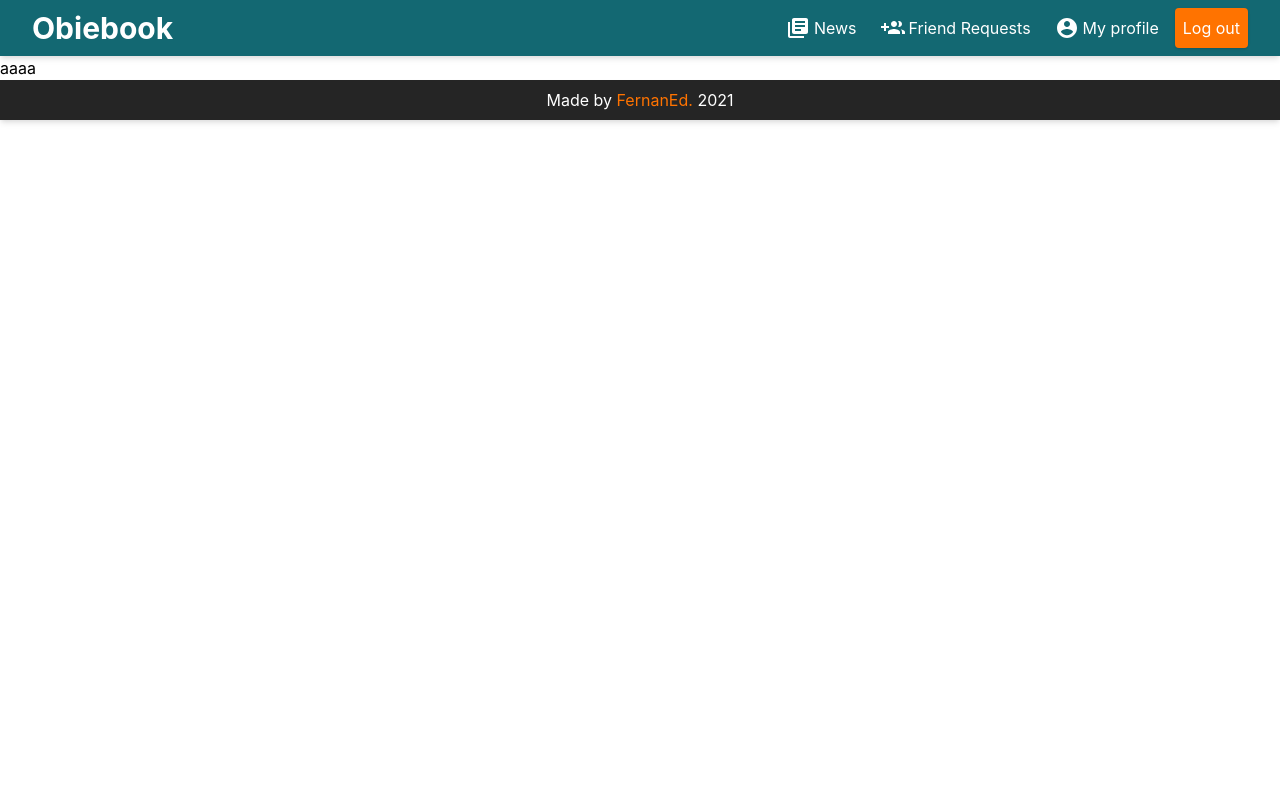
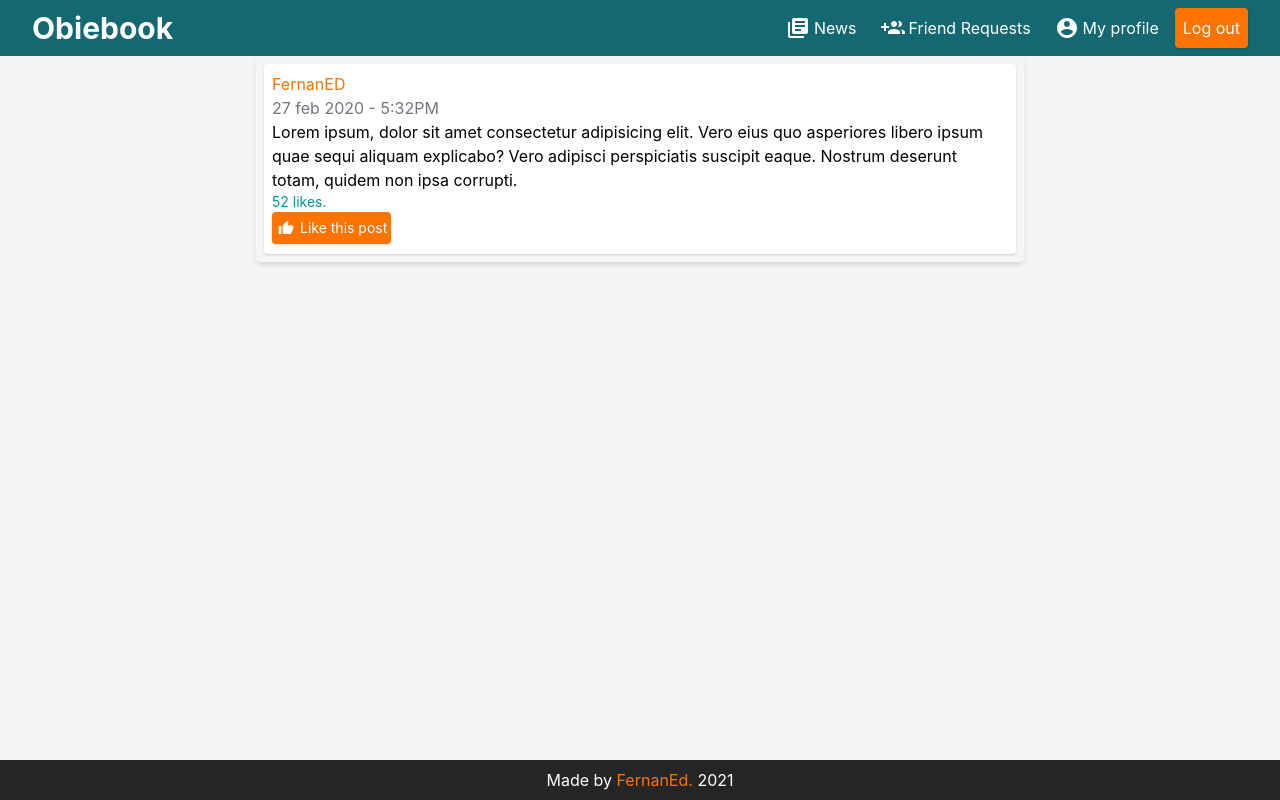
Before and after one commit to FernanEd/obiebook, a React (Create React App) app in the folder client/: page /news in a window 1280 px wide. Built offline with nearby package versions, Linux system fonts and the light colour scheme.

Commit message:
done something to the button

```diff
--- a/client/src/App.tsx
+++ b/client/src/App.tsx
@@ -17,14 +17,14 @@ const App: React.FunctionComponent<Props> = () => {
     <>
       <Router>
         <Switch>
-          <Route path="/">
+          <Route path="/news" exact>
             <Newsfeed />
           </Route>
-          <Route path="/login">
+          <Route path="/users/:id" exact>
+            <Userpage />
+          </Route>
+          <Route path="/login" exact>
             <Loginpage />
-          </Route>
-          <Route path="/users/:id">
-            <Userpage />
           </Route>
         </Switch>
       </Router>
--- a/client/src/components/common/Button.tsx
+++ b/client/src/components/common/Button.tsx
@@ -59,12 +59,12 @@ const Button: React.FunctionComponent<Props> = ({
   const buttonSize = (() => {
     switch (size) {
       case "sm":
-        return "text-sm p-1";
+        return "gap-0 text-sm p-1";
       case "lg":
-        return "text-lg p-3";
+        return "gap-1 text-lg p-3";
       case "md":
       default:
-        return "p-2";
+        return "gap-1  p-2";
     }
   })();
 
@@ -72,15 +72,16 @@ const Button: React.FunctionComponent<Props> = ({
     <button
       className={`
     ${buttonColor}
-    ${buttonSize}
+
     ${isGhost ? "" : "rounded shadow"}
-    inline-flex justify-center items-center
+    inline-flex justify-center
     filter hover:brightness-90
   `}
       {...props}
     >
-      <div className="w-0"></div>
-      <div className="flex gap-1">{children}</div>
+      <div className={` flex ${buttonSize} justify-center items-center`}>
+        {children}
+      </div>
     </button>
   );
 };
--- a/client/src/components/layout/Header.tsx
+++ b/client/src/components/layout/Header.tsx
@@ -6,6 +6,7 @@ import {
   MeetingRoom,
 } from "@material-ui/icons";
 import Button from "../common/Button";
+import { Link } from "react-router-dom";
 
 interface Props {}
 
@@ -27,19 +28,27 @@ const Header: React.FunctionComponent<Props> = () => {
         Obiebook
       </div>
       <nav className="flex gap-2 items-center">
+        <Link to="/news">
           <Button isGhost={true}>
             <LibraryBooks />
             News
           </Button>
+        </Link>
+        <Link to="/friendrequests">
           <Button isGhost={true}>
             <GroupAdd />
             Friend Requests
           </Button>
+        </Link>
+        <Link to="/users/a">
           <Button isGhost={true}>
             <AccountCircle />
             My profile
           </Button>
+        </Link>
+        <Link to="/logout">
           <Button>Log out</Button>
+        </Link>
       </nav>
     </header>
   );
--- a/client/src/index.css
+++ b/client/src/index.css
@@ -16,3 +16,14 @@ code {
   font-family: source-code-pro, Menlo, Monaco, Consolas, "Courier New",
     monospace;
 }
+
+#root {
+  display: flex;
+  flex-direction: column;
+  justify-content: center;
+  min-height: 100vh;
+}
+
+#root > footer {
+  margin: auto 0 0;
+}
--- a/client/src/pages/Newsfeed.tsx
+++ b/client/src/pages/Newsfeed.tsx
@@ -1,10 +1,47 @@
+import { ThumbUp } from "@material-ui/icons";
 import React, { useState } from "react";
+import Button from "../components/common/Button";
 import Page from "./Page";
 
 interface Props {}
 
 const Newsfeed: React.FunctionComponent<Props> = () => {
-  return <Page>aaaa</Page>;
+  return (
+    <Page>
+      <section
+        id="news-wrapper"
+        className="
+        max-w-sm md:max-w-lg lg:max-w-screen-md
+        rounded shadow-md
+        p-2 bg-neutral-200
+        flex flex-col gap-2
+        mx-auto
+        "
+      >
+        <article
+          className="
+        rounded shadow
+        p-2 bg-neutral-100
+        w-full
+        "
+        >
+          <p className="text-primary-300">FernanED</p>
+          <p className="text-neutral-400">27 feb 2020 - 5:32PM</p>
+          <p>
+            Lorem ipsum, dolor sit amet consectetur adipisicing elit. Vero eius
+            quo asperiores libero ipsum quae sequi aliquam explicabo? Vero
+            adipisci perspiciatis suscipit eaque. Nostrum deserunt totam, quidem
+            non ipsa corrupti.
+          </p>
+          <p className="text-sm text-secondary-300">52 likes.</p>
+          <Button size="sm">
+            <ThumbUp className="pt-1 pr-1 pb-1" />
+            Like this post
+          </Button>
+        </article>
+      </section>
+    </Page>
+  );
 };
 
 export default Newsfeed;
--- a/client/src/pages/Page.tsx
+++ b/client/src/pages/Page.tsx
@@ -8,7 +8,7 @@ const Page: React.FunctionComponent<Props> = ({ children }) => {
   return (
     <>
       <Header />
-      <main>{children}</main>
+      <main className="bg-neutral-200 flex-1">{children}</main>
       <Footer />
     </>
   );
```
Lines whose indentation alone changed are shown as unchanged.
